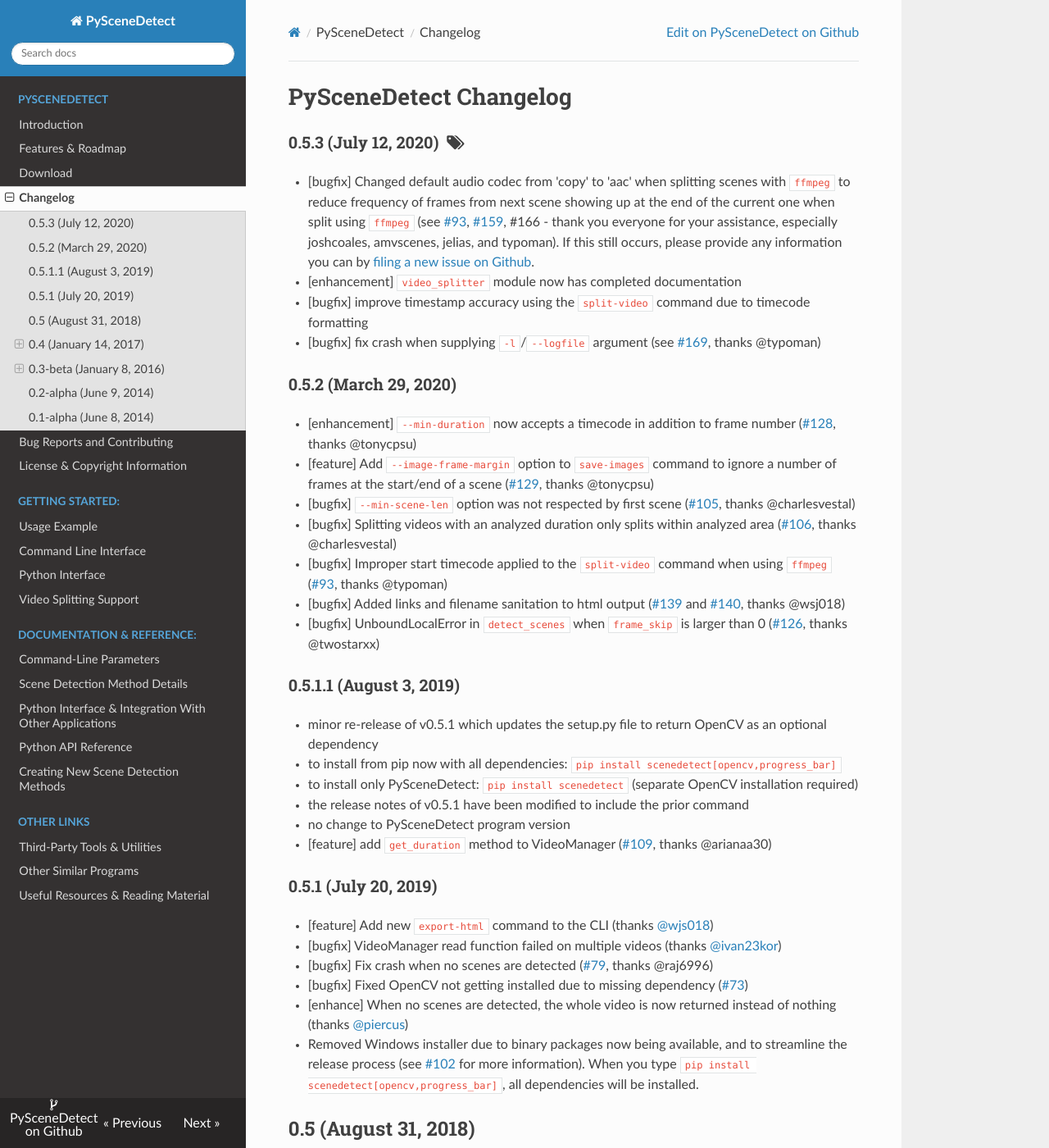
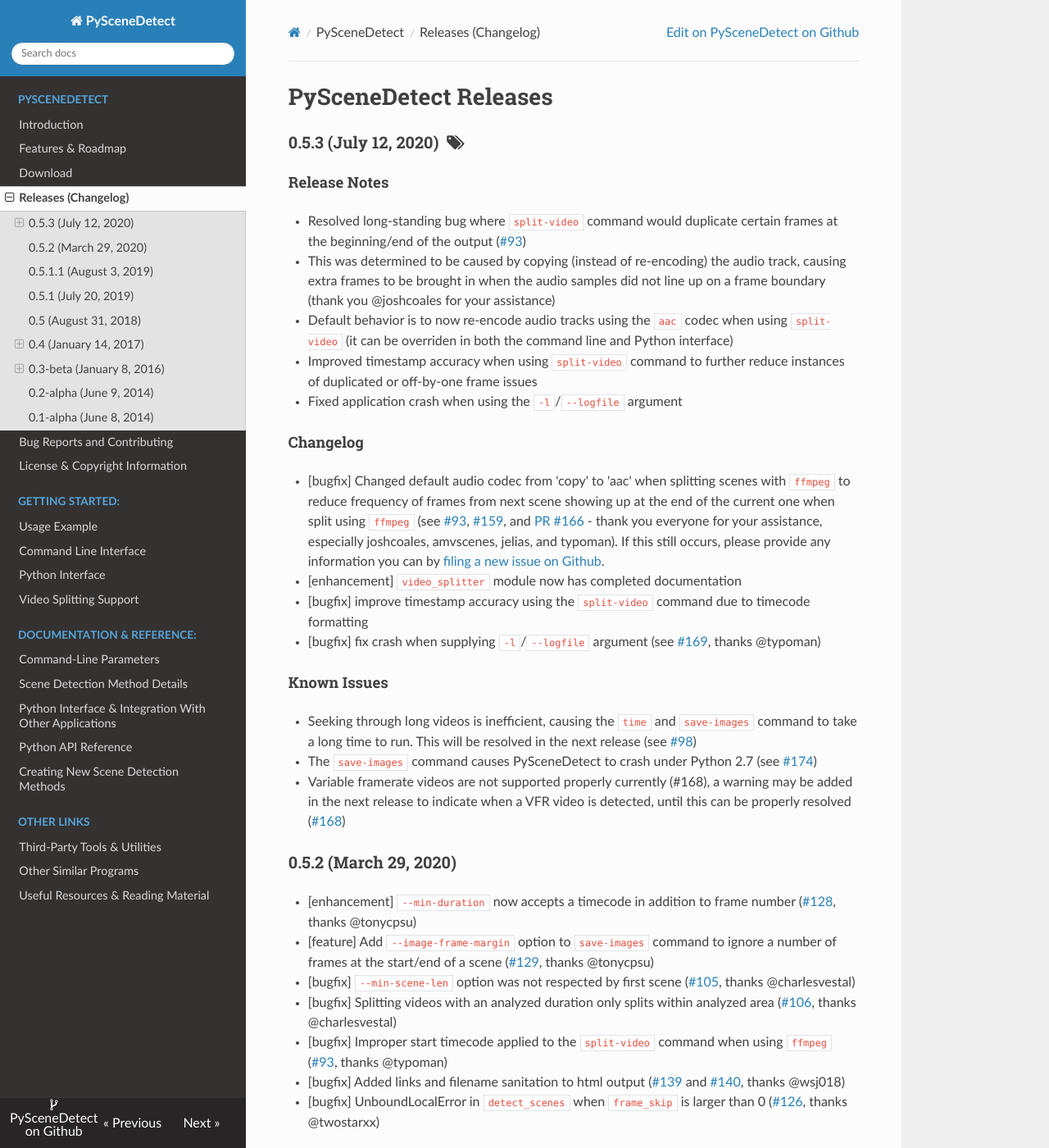
Before and after one commit to vovamushak/PySceneDetect, an MkDocs documentation site: the page built from docs/changelog.md, in a window 1280 px wide and 1400 px high. Shown: the whole window at 82% size. Built offline with MkDocs 1.6.1, drawn with Linux system fonts in a browser that asks for light colours; nearby versions of some CDN libraries; old or Windows-style settings are respelled for this version of MkDocs.

Commit message:
Try new format for changelog/release notes.

```diff
--- a/docs/changelog.md
+++ b/docs/changelog.md
@@ -1,14 +1,30 @@
 
-PySceneDetect Changelog
+PySceneDetect Releases
 ==========================================================
 
 
 ### 0.5.3 (July 12, 2020) &nbsp;<span class="fa fa-tags"></span>
 
- * [bugfix] Changed default audio codec from 'copy' to 'aac' when splitting scenes with `ffmpeg` to reduce frequency of frames from next scene showing up at the end of the current one when split using `ffmpeg` (see [#93](https://github.com/Breakthrough/PySceneDetect/issues/93), [#159](https://github.com/Breakthrough/PySceneDetect/issues/159), #166 - thank you everyone for your assistance, especially joshcoales, amvscenes, jelias, and typoman). If this still occurs, please provide any information you can by [filing a new issue on Github](https://github.com/Breakthrough/PySceneDetect/issues/new/choose).
+#### Release Notes
+
+ * Resolved long-standing bug where `split-video` command would duplicate certain frames at the beginning/end of the output ([#93](https://github.com/Breakthrough/PySceneDetect/issues/93))
+ * This was determined to be caused by copying (instead of re-encoding) the audio track, causing extra frames to be brought in when the audio samples did not line up on a frame boundary (thank you @joshcoales for your assistance)
+ * Default behavior is to now re-encode audio tracks using the `aac` codec when using `split-video` (it can be overriden in both the command line and Python interface)
+ * Improved timestamp accuracy when using `split-video` command to further reduce instances of duplicated or off-by-one frame issues
+ * Fixed application crash when using the `-l`/`--logfile` argument
+
+#### Changelog
+
+ * [bugfix] Changed default audio codec from 'copy' to 'aac' when splitting scenes with `ffmpeg` to reduce frequency of frames from next scene showing up at the end of the current one when split using `ffmpeg` (see [#93](https://github.com/Breakthrough/PySceneDetect/issues/93), [#159](https://github.com/Breakthrough/PySceneDetect/issues/159), and [PR #166](https://github.com/Breakthrough/PySceneDetect/pull/166) - thank you everyone for your assistance, especially joshcoales, amvscenes, jelias, and typoman). If this still occurs, please provide any information you can by [filing a new issue on Github](https://github.com/Breakthrough/PySceneDetect/issues/new/choose).
   * [enhancement] `video_splitter` module now has completed documentation
   * [bugfix] improve timestamp accuracy using the `split-video` command due to timecode formatting
   * [bugfix] fix crash when supplying `-l`/`--logfile` argument (see [#169](https://github.com/Breakthrough/PySceneDetect/issues/169), thanks @typoman)
+
+#### Known Issues
+
+ * Seeking through long videos is inefficient, causing the `time` and `save-images` command to take a long time to run.  This will be resolved in the next release (see [#98](https://github.com/Breakthrough/PySceneDetect/issues/98))
+ * The `save-images` command causes PySceneDetect to crash under Python 2.7 (see [#174](https://github.com/Breakthrough/PySceneDetect/issues/174))
+ * Variable framerate videos are not supported properly currently (#168), a warning may be added in the next release to indicate when a VFR video is detected, until this can be properly resolved ([#168](https://github.com/Breakthrough/PySceneDetect/issues/168))
 
 
 ### 0.5.2 (March 29, 2020)
--- a/mkdocs.yml
+++ b/mkdocs.yml
@@ -15,7 +15,7 @@ pages:
     - 'Introduction': 'index.md'
     - 'Features & Roadmap': 'features.md'
     - 'Download': 'download.md'
-    - 'Changelog': 'changelog.md'
+    - 'Releases (Changelog)': 'changelog.md'
     - 'Bug Reports and Contributing': 'contributing.md'
     - 'License & Copyright Information': 'copyright.md'
 - 'Getting Started:':
```
